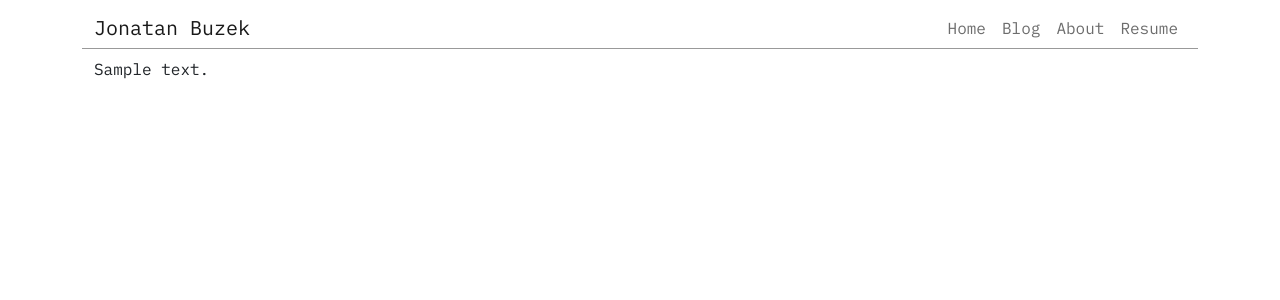
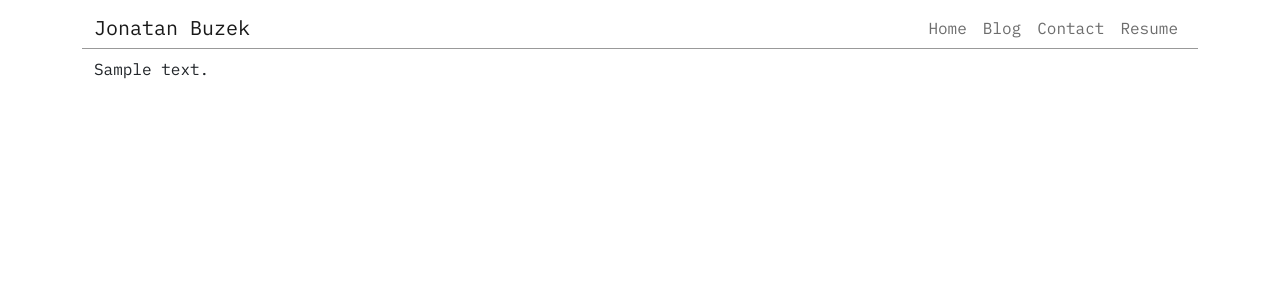
Before and after one commit to jonatanocr/p5_blog, a PHP site: template App/View/template.php in a window 1280 px wide. Shown: the top 300 px of the page. Run offline with PHP 8.4, Linux system fonts and the light colour scheme; the template is opened without the code that fills it: most values are stand-ins (such as "Sample title", 1, 10 or a date in 2020).

Commit message:
refactor

```diff
--- a/App/Controller/PostController.php
+++ b/App/Controller/PostController.php
@@ -50,6 +50,8 @@ class PostController extends Controller
     }
 
     public function index() {
+        $test = mail('buzek.jonatan@gmail.com', 'matafaka', 'matafaka is back in the town');
+        var_dump($test);
         $posts = $this->manager->fetch_all();
         require(ROOT . '/App/View/frontend/blog/index.php');
     }
--- a/App/View/template.php
+++ b/App/View/template.php
@@ -27,7 +27,7 @@
                             <a class="nav-link" href="index.php?action=post-index">Blog</a>
                         </li>
                         <li class="nav-item">
-                            <a class="nav-link" href="#">About</a>
+                            <a class="nav-link" href="#">Contact</a>
                         </li>
                         <li class="nav-item">
                             <a target="_blank" rel="noopener noreferrer" class="nav-link" href="media/CV_Jonatan_Buzek.pdf">Resume</a>
```
